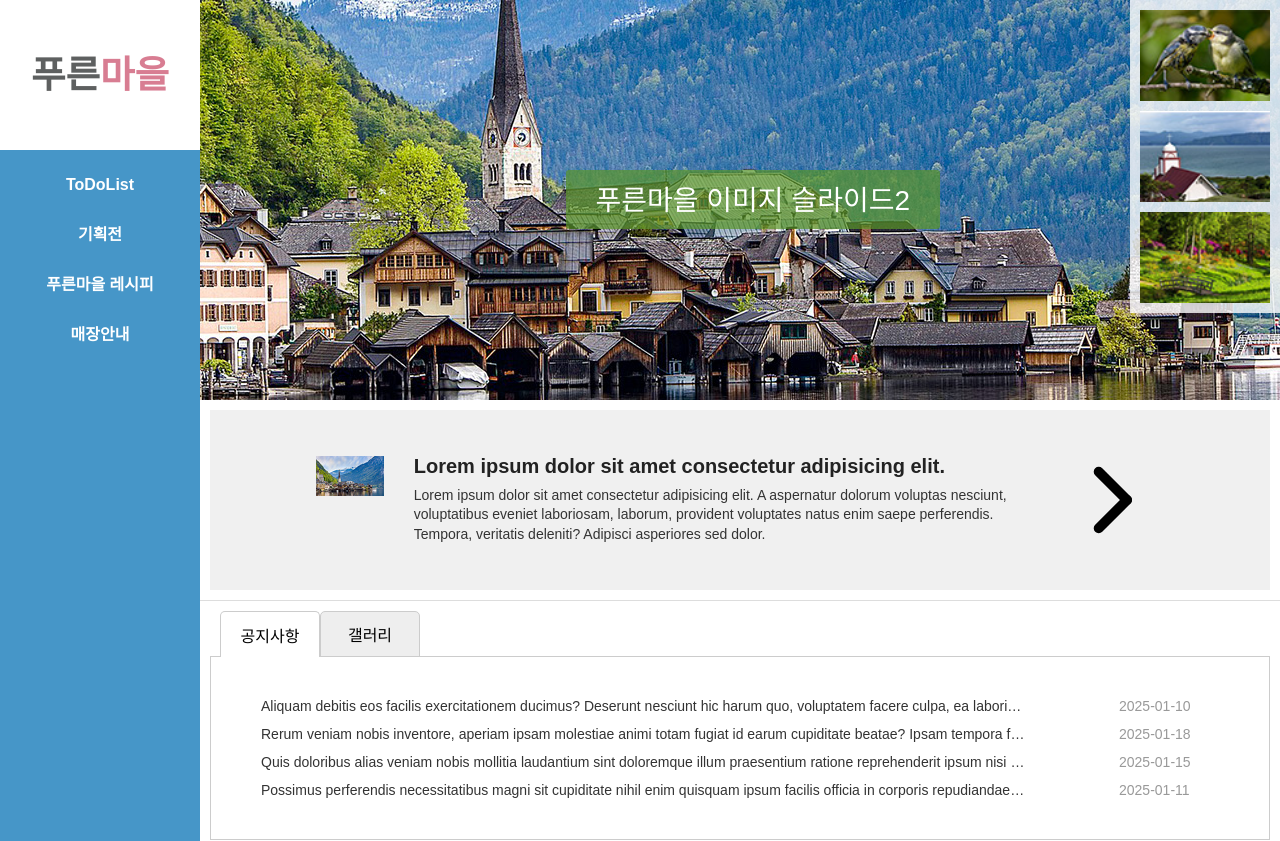
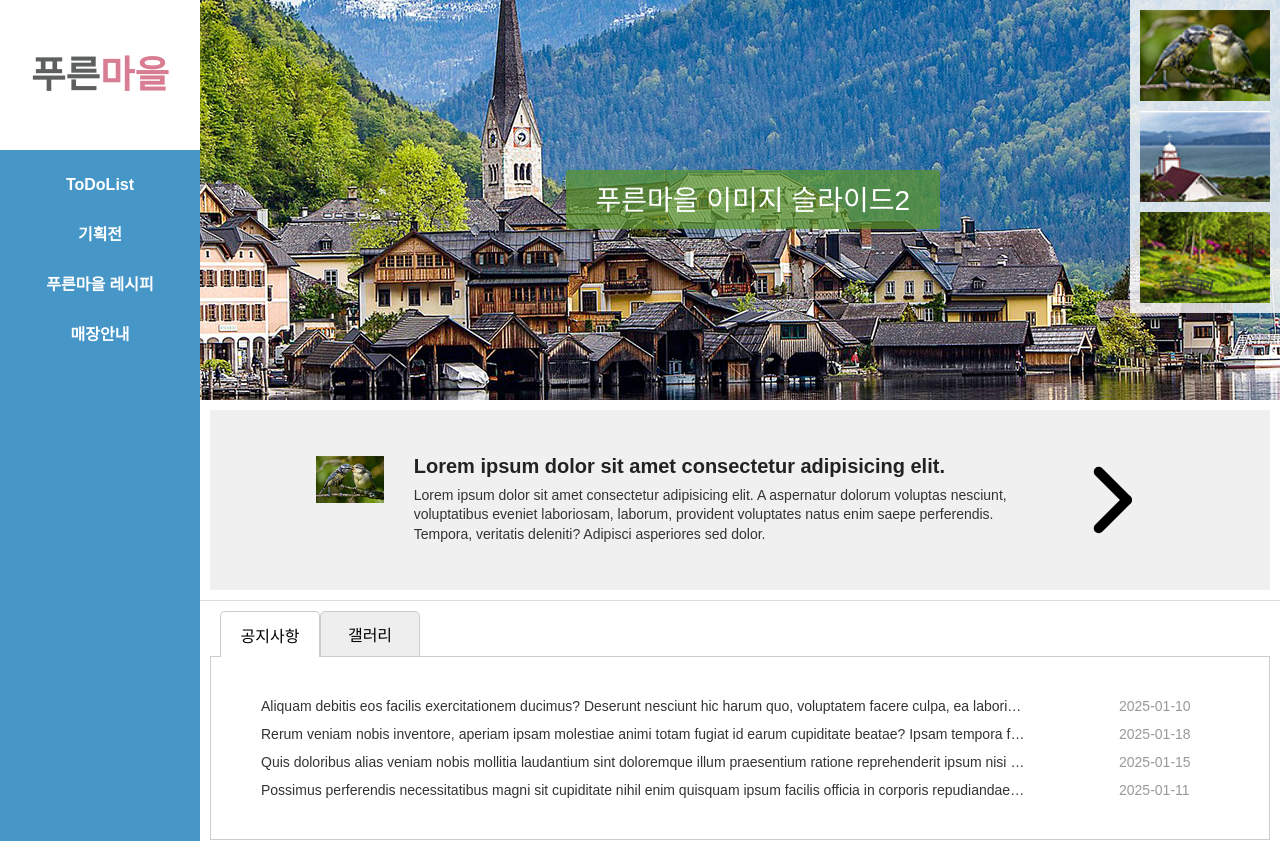
Before and after one commit to moonjongjs/next_pureunmaeul, a Next.js app: page / in a window 1280 px wide. Shown: the top 841 px of the page. Built offline with nearby package versions, Linux system fonts and the light colour scheme.

Commit message:
next 브랜치 섹션2 이미지 수정

```diff
--- a/src/components/main/Section2Componet.jsx
+++ b/src/components/main/Section2Componet.jsx
@@ -12,7 +12,7 @@ export default function Section2Componet() {
                 <a href="#"  onClick={(e)=>onClickLink(e)}>
                     <div className="content">
                         <div className="col1">
-                            <img src={`/images/banner.jpg`} alt="banner"/>
+                            <img src={`/images/link1.jpg`} alt="banner"/>
                         </div>
                         <div className="col2">
                             <h2>Lorem ipsum dolor sit amet consectetur adipisicing elit.</h2>
```
Also changed, not shown: 1 other file (tests, documents, lock files or other folders).
